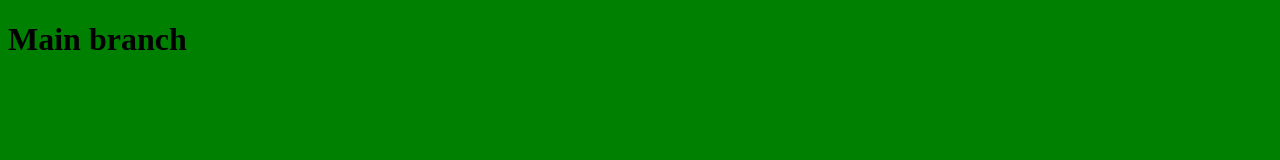
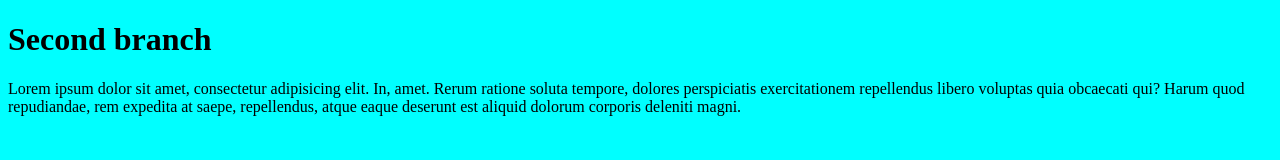
Before and after one commit to RohitKuwar/test, a plain HTML site: page index.html in a window 1280 px wide. Drawn offline with Linux system fonts and the light colour scheme.

Commit message:
commit for second branch

```diff
--- a/index.html
+++ b/index.html
@@ -7,11 +7,12 @@
   <title>Document</title>
   <style>
     body {
-      background-color: green;
+      background-color: cyan;
     }
   </style>
 </head>
 <body>
-  <h1>Main branch</h1>
+  <h1>Second branch</h1>
+  <p>Lorem ipsum dolor sit amet, consectetur adipisicing elit. In, amet. Rerum ratione soluta tempore, dolores perspiciatis exercitationem repellendus libero voluptas quia obcaecati qui? Harum quod repudiandae, rem expedita at saepe, repellendus, atque eaque deserunt est aliquid dolorum corporis deleniti magni.</p>
 </body>
 </html>
```
Also changed, not shown: note.txt (added).
